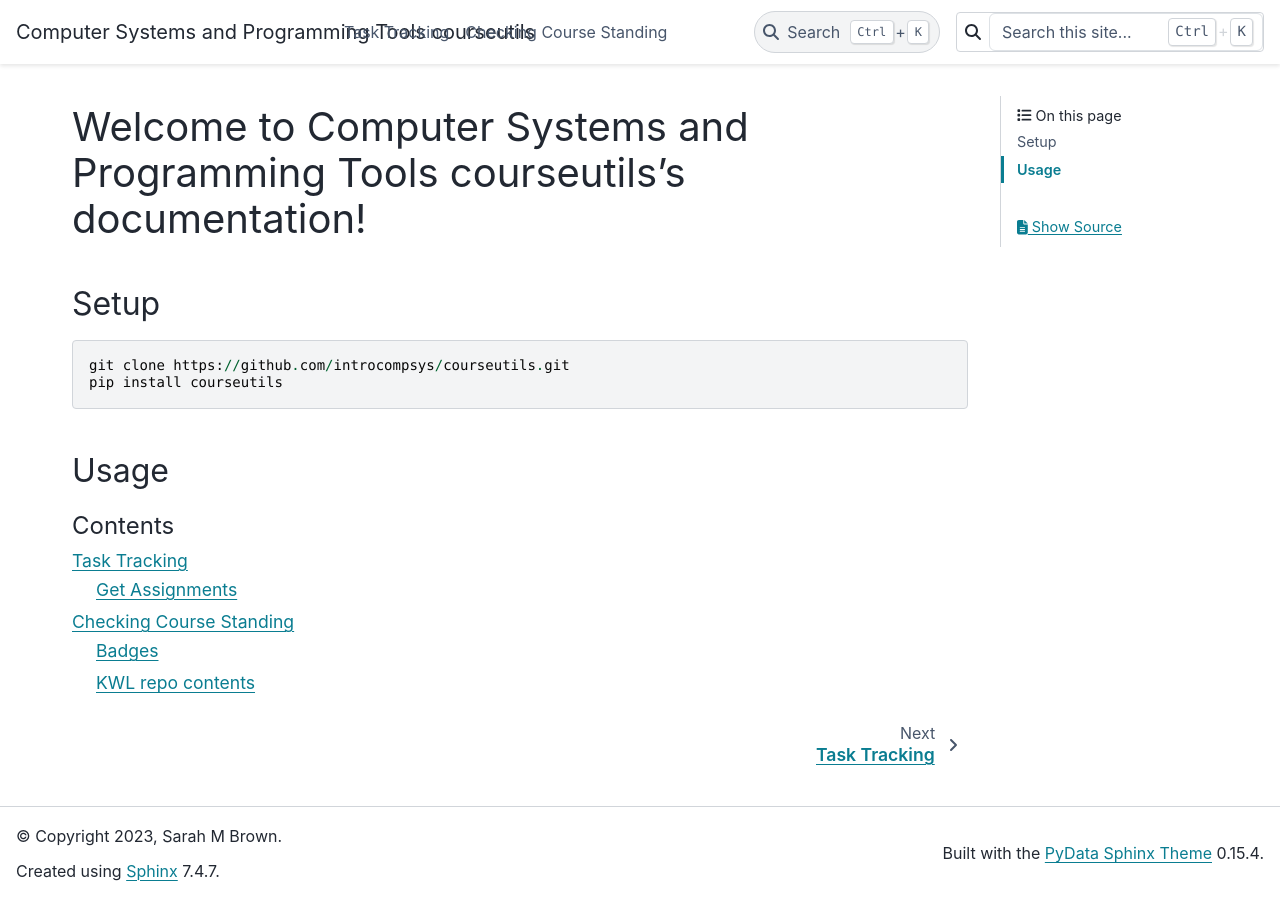
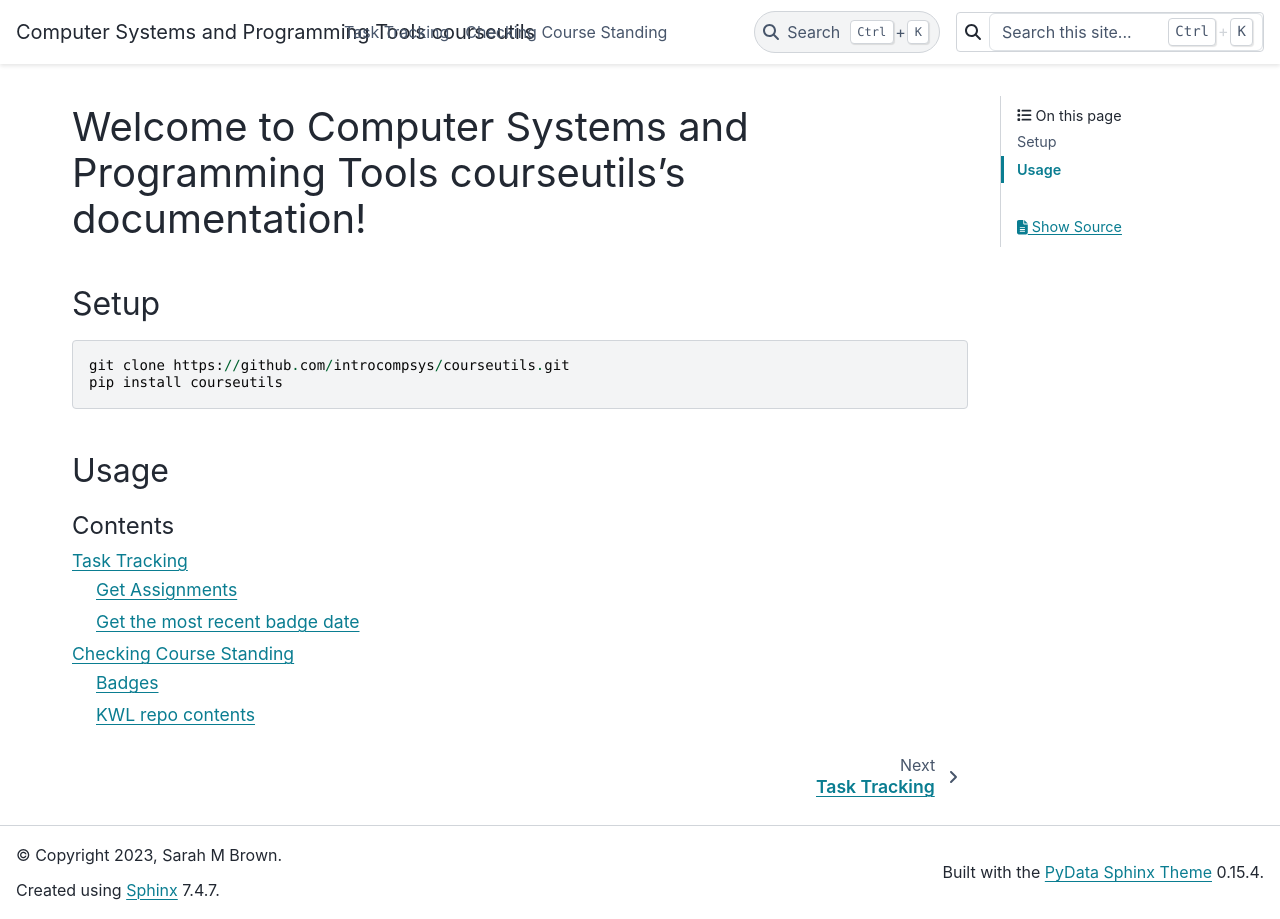
Before and after one commit to introcompsys/courseutils, a Sphinx documentation site: the page built from docs/index.md, in a window 1280 px wide. Built offline with Sphinx 7.4.7 and the PyData theme 0.15.4, drawn with Linux system fonts in a browser that asks for light colours.

Commit message:
document new fun

````diff
--- a/docs/tasktracking.md
+++ b/docs/tasktracking.md
@@ -8,3 +8,12 @@
 nested: full
 ---
 ```
+
+## Get the most recent badge date
+
+```{click} tasktracking:get_badge_date
+---
+prog: sysgetassignment
+nested: full
+---
+```
````
